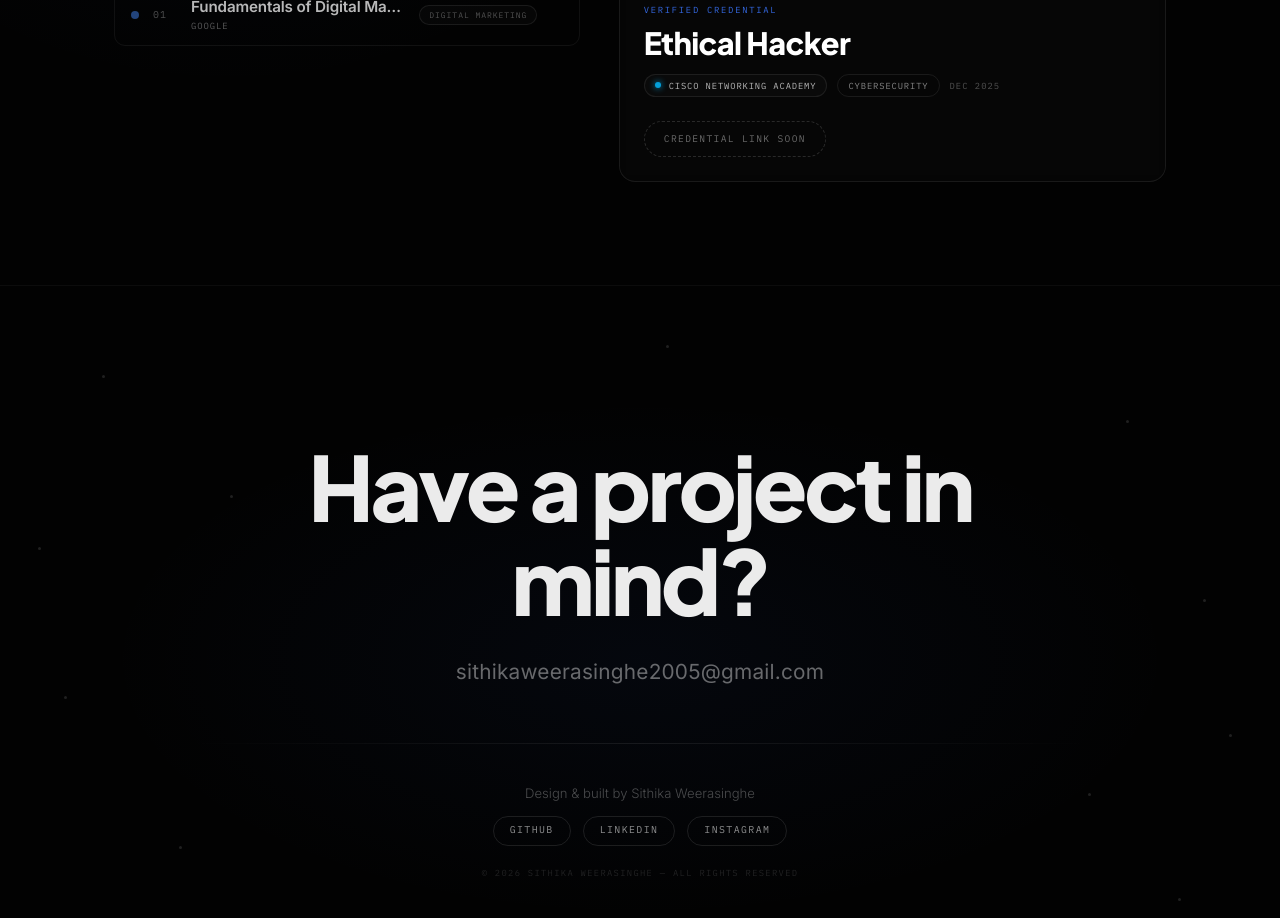
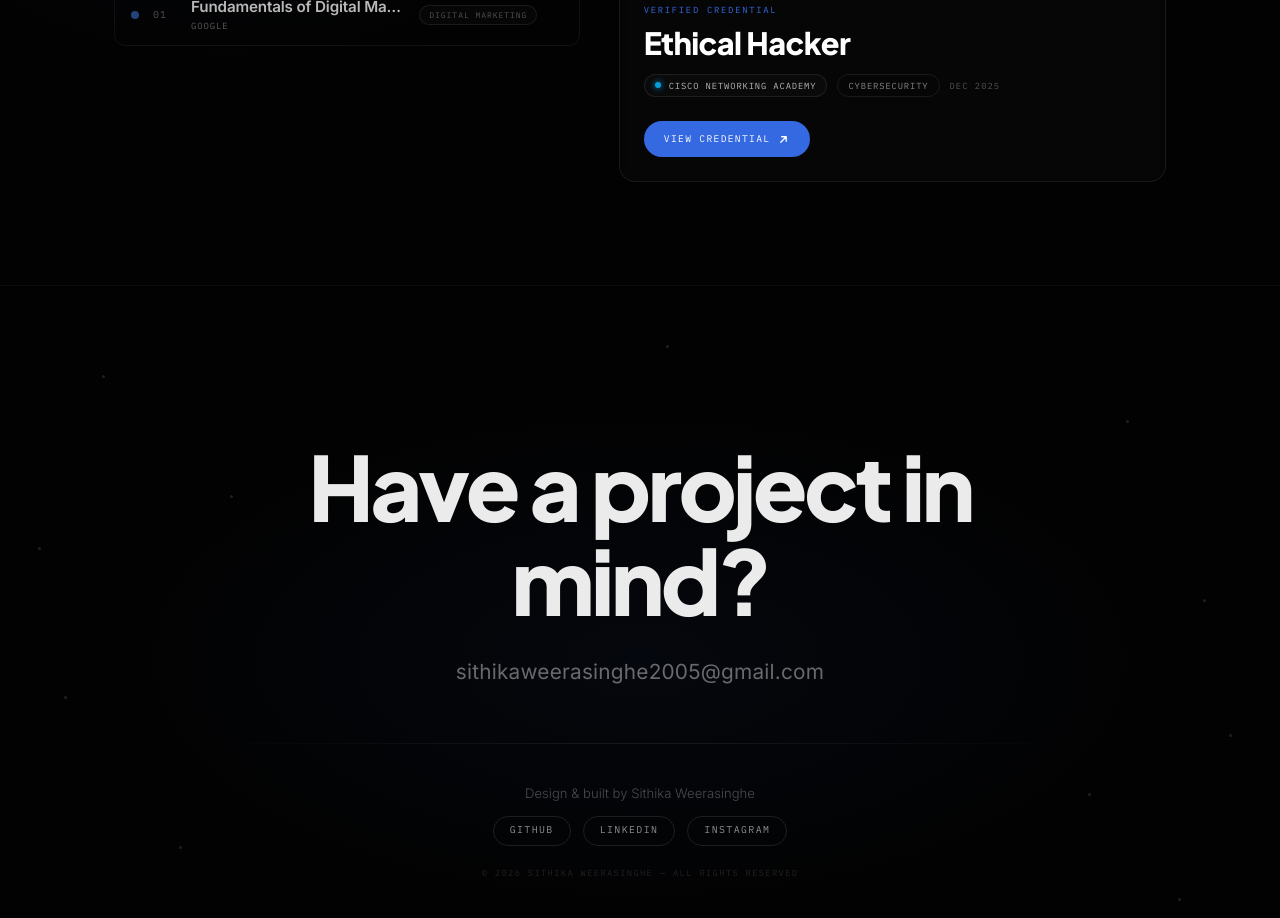
Before and after one commit to SithikaWeerasinghe/Sithika_Weerasinghe, a Next.js app: page / in a window 1280 px wide. Shown: the part 3100-4018 px from the top of the page. Built offline with nearby package versions, Linux system fonts and the light colour scheme.

Commit message:
Update Certification.tsx

```diff
--- a/src/components/sections/Certification.tsx
+++ b/src/components/sections/Certification.tsx
@@ -30,7 +30,8 @@ const CERTS: Cert[] = [
     provider: "Cisco Networking Academy",
     category: "Cybersecurity",
     date: "Dec 2025",
-    credentialUrl: "#",
+    credentialUrl:
+      "https://www.linkedin.com/posts/sithika-weerasinghe_successfully-completed-ethical-hacker-offered-share-7409899260785360896-yxZV/?utm_source=share&utm_medium=member_desktop&rcm=ACoAAErbX54BiB7gqRBd9W5BpMzvK1o8j_SPRiw",
   },
   {
     id: "05",
@@ -38,7 +39,8 @@ const CERTS: Cert[] = [
     provider: "Cisco Networking Academy",
     category: "Data Science",
     date: "Dec 2025",
-    credentialUrl: "#",
+    credentialUrl:
+      "https://www.linkedin.com/posts/sithika-weerasinghe_cisconetworkingacademy-introductiontodatascience-share-7411684256487444480-m0Uf/?utm_source=share&utm_medium=member_desktop&rcm=ACoAAErbX54BiB7gqRBd9W5BpMzvK1o8j_SPRiw",
   },
   {
     id: "04",
@@ -46,7 +48,8 @@ const CERTS: Cert[] = [
     provider: "Cisco Networking Academy",
     category: "Cybersecurity",
     date: "Dec 2025",
-    credentialUrl: "#",
+    credentialUrl:
+      "https://www.linkedin.com/posts/sithika-weerasinghe_cisconetworkingacademy-introductiontocybersecurity-share-7411685231549833216-1lu3/?utm_source=share&utm_medium=member_desktop&rcm=ACoAAErbX54BiB7gqRBd9W5BpMzvK1o8j_SPRiw",
   },
   {
     id: "03",
@@ -54,7 +57,8 @@ const CERTS: Cert[] = [
     provider: "Cisco Networking Academy",
     category: "Artificial Intelligence",
     date: "Dec 2025",
-    credentialUrl: "#",
+    credentialUrl:
+      "https://www.linkedin.com/posts/sithika-weerasinghe_cisconetworkingacademy-introductiontomodernai-share-7411686288216662016--f4Y/?utm_source=share&utm_medium=member_desktop&rcm=ACoAAErbX54BiB7gqRBd9W5BpMzvK1o8j_SPRiw",
   },
   {
     id: "02",
@@ -62,7 +66,8 @@ const CERTS: Cert[] = [
     provider: "Alison",
     category: "Education Technology",
     date: "Oct 2025",
-    credentialUrl: "#",
+    credentialUrl:
+      "https://www.linkedin.com/posts/sithika-weerasinghe_digitalpublishing-elearning-continuingeducation-share-7383095839847661568-H6_W/?utm_source=share&utm_medium=member_desktop&rcm=ACoAAErbX54BiB7gqRBd9W5BpMzvK1o8j_SPRiw",
   },
   {
     id: "01",
@@ -70,7 +75,8 @@ const CERTS: Cert[] = [
     provider: "Google",
     category: "Digital Marketing",
     date: "Oct 2025",
-    credentialUrl: "#",
+    credentialUrl:
+      "https://www.linkedin.com/posts/sithika-weerasinghe_fundamentals-of-digital-marketing-course-share-7381725275803361280--XD4/?utm_source=share&utm_medium=member_desktop&rcm=ACoAAErbX54BiB7gqRBd9W5BpMzvK1o8j_SPRiw",
   },
 ];
 
```
